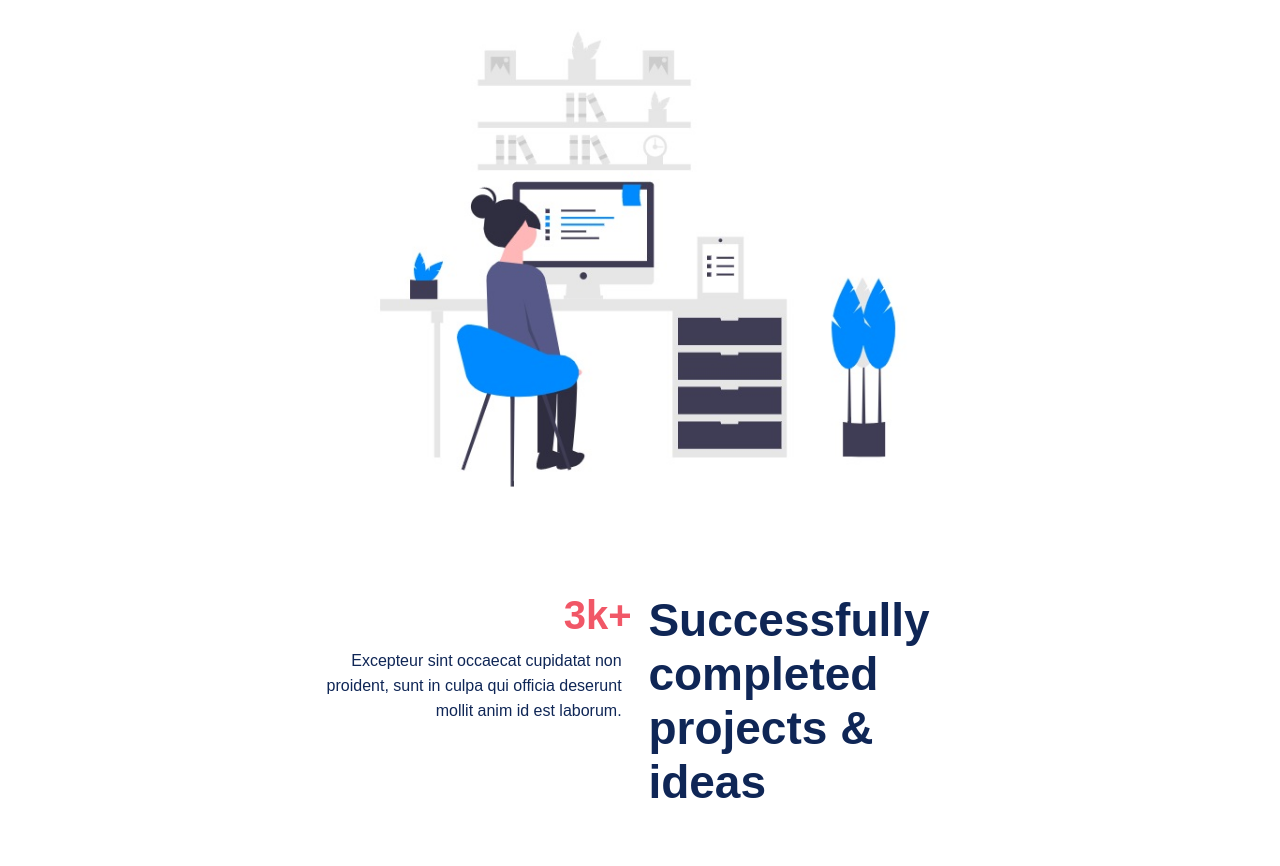
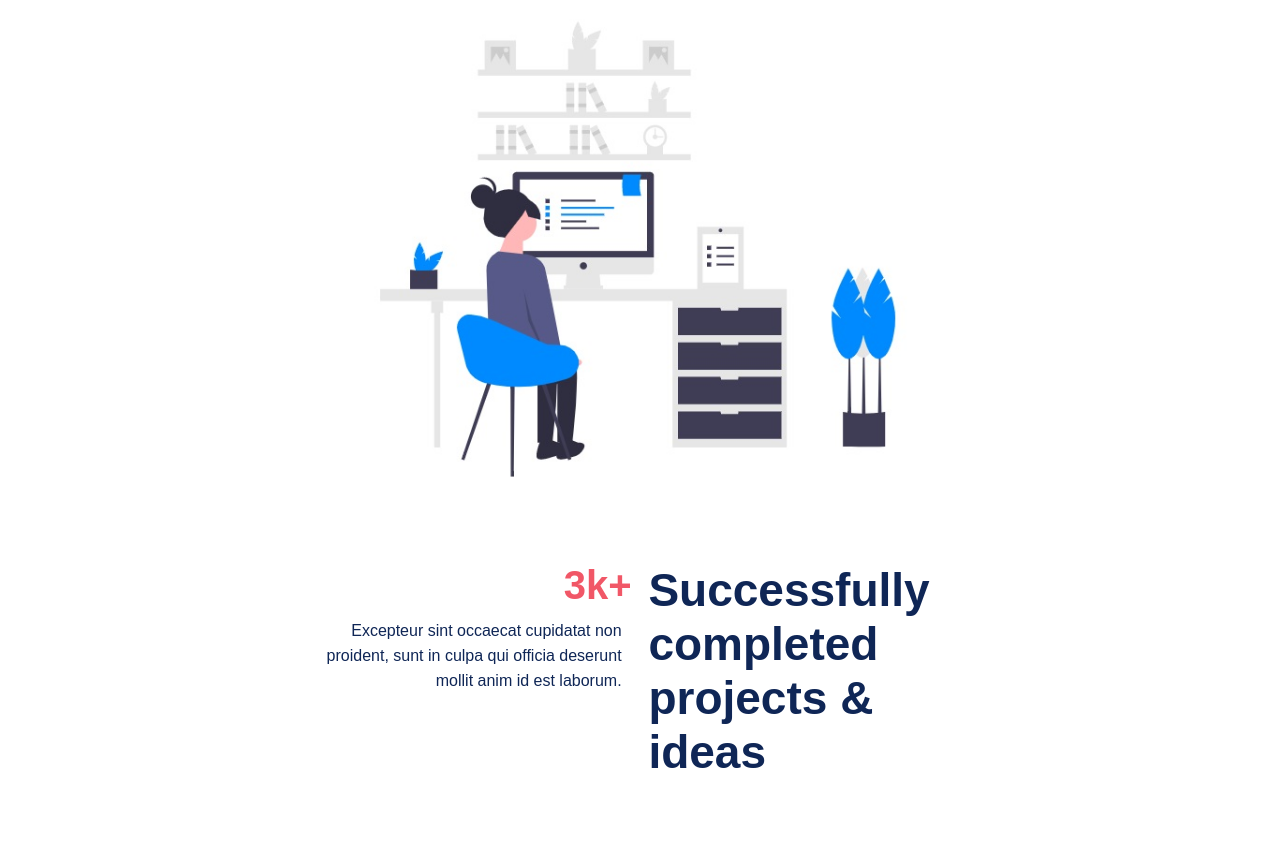
Before and after one commit to tariqul-sagar/quick, a plain HTML site: page index.html in a window 1280 px wide. Shown: the part 376-1242 px from the top of the page. Drawn offline with Linux system fonts and the light colour scheme.

Commit message:
Added some CSS.

```diff
--- a/css/style.css
+++ b/css/style.css
@@ -63,7 +63,7 @@ header{
 
 /*  Banner Section start  */
 .banner {
-	padding: 40px 0 30px;
+	padding: 30px 0;
 }
 
 .wrapper {
@@ -99,7 +99,7 @@ header{
 
 /*  Feature Section start  */
 .feature{
-	padding: 50px 0 70px;
+	padding: 30px 0 50px;
 }
 
 .f_content{
```
